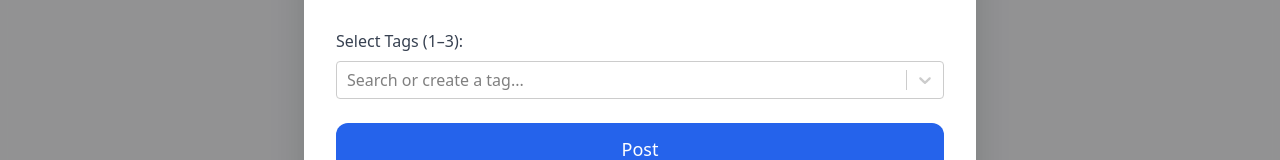
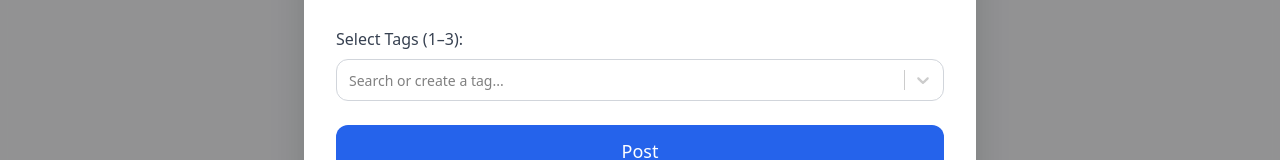
Before and after one commit to SyedSadi/seagull, a React (Vite) app in the folder frontend/: page /forum in a window 1280 px wide. Both pictures are taken after typing "Sample" into the empty fields and a click on the button "Create". Shown: the part 437-597 px from the top of the page. Built offline with nearby package versions, Linux system fonts and the light colour scheme; no server answers.

Commit message:
fix createpostmodel design

```diff
--- a/frontend/src/components/Forum/CreatePostModal.jsx
+++ b/frontend/src/components/Forum/CreatePostModal.jsx
@@ -1,6 +1,5 @@
 import React, { useState, useEffect, useContext } from 'react';
-import { fetchTag, createPost, createTag } from '../../services/forumApi'; // Add createTag
-import PropTypes from 'prop-types';
+import { fetchTag, createPost } from '../../services/forumApi';
 import { AuthContext } from '../../context/AuthContext';
 import { ToastContainer, toast } from 'react-toastify';
 import CreatableSelect from 'react-select/creatable';
@@ -13,7 +12,7 @@ const CreatePostModal = ({ onClose, refreshPosts }) => {
   const [selectedTags, setSelectedTags] = useState([]);
   const { user } = useContext(AuthContext);
 
-  // Fetch available tags
+  // Fetch tags from the API
   useEffect(() => {
     const fetchTags = async () => {
       try {
@@ -26,7 +25,9 @@ const CreatePostModal = ({ onClose, refreshPosts }) => {
     fetchTags();
   }, []);
 
+  // Handle tag change
   const handleTagChange = (selectedOptions) => {
+
     if (selectedOptions.length <= 3) {
       setSelectedTags(selectedOptions);
     } else {
@@ -34,6 +35,7 @@ const CreatePostModal = ({ onClose, refreshPosts }) => {
     }
   };
 
+  // Handle creating new tags
   const handleCreateTag = async (inputValue) => {
     try {
       const newTag = await createTag({ name: inputValue });
@@ -46,8 +48,10 @@ const CreatePostModal = ({ onClose, refreshPosts }) => {
     }
   };
 
+  // Handle form submission
   const handleSubmit = async (e) => {
     e.preventDefault();
+    console.log('Submit clicked');
 
     if (selectedTags.length < 1) {
       toast.error('Please select at least one tag.');
@@ -67,7 +71,9 @@ const CreatePostModal = ({ onClose, refreshPosts }) => {
         author: user.id
       };
 
-      const response = await createPost(payload);
+      await createPost(payload);  // Create the post
+      console.log('Post created successfully!'); // Debugging lo
+      toast.success('Post created successfully!', { autoClose: 3000 });  // Success toast
       refreshPosts();
       onClose();
     } catch (error) {
@@ -81,10 +87,45 @@ const CreatePostModal = ({ onClose, refreshPosts }) => {
         errorMessage = error.message;
       }
 
-      toast.error(errorMessage, { autoClose: 5000 });
+      toast.error(errorMessage, { autoClose: 5000 });  // Error toast
       console.error('Error creating post:', data);
     }
   };
+
+  const customStyles = {
+    control: (base, state) => ({
+      ...base,
+      borderRadius: '0.75rem',
+      borderColor: state.isFocused ? '#3b82f6' : '#d1d5db',
+      boxShadow: state.isFocused ? '0 0 0 2px rgba(59,130,246,0.5)' : 'none',
+      padding: '2px',
+      fontSize: '0.875rem',
+      minHeight: '42px',
+    }),
+    multiValue: (base) => ({
+      ...base,
+      backgroundColor: '#dbeafe',
+      color: '#1e40af',
+      borderRadius: '9999px',
+      padding: '2px 6px',
+    }),
+    multiValueLabel: (base) => ({
+      ...base,
+      color: '#1e40af',
+      fontWeight: '500',
+    }),
+    multiValueRemove: (base) => ({
+      ...base,
+      color: '#1e40af',
+      ':hover': {
+        backgroundColor: '#bfdbfe',
+        color: '#1e3a8a',
+      }
+    }),
+  };
+
+
+
 
   return (
     <div className="fixed inset-0 bg-black/40 backdrop-blur-sm flex justify-center items-center z-50">
@@ -118,6 +159,8 @@ const CreatePostModal = ({ onClose, refreshPosts }) => {
               onChange={handleTagChange}
               onCreateOption={handleCreateTag}
               placeholder="Search or create a tag..."
+              styles={customStyles}
+              closeMenuOnSelect={false}
             />
           </div>
 
@@ -135,14 +178,20 @@ const CreatePostModal = ({ onClose, refreshPosts }) => {
             Cancel
           </button>
         </form>
+        <ToastContainer
+          position="top-right"
+          autoClose={3000}
+          hideProgressBar={false}
+          newestOnTop={false}
+          closeOnClick
+          rtl={false}
+          pauseOnFocusLoss
+          draggable
+          pauseOnHover
+        />
       </div>
     </div>
   );
 };
 
-CreatePostModal.propTypes = {
-  onClose: PropTypes.func.isRequired,
-  refreshPosts: PropTypes.func.isRequired
-};
-
 export default CreatePostModal;
```
